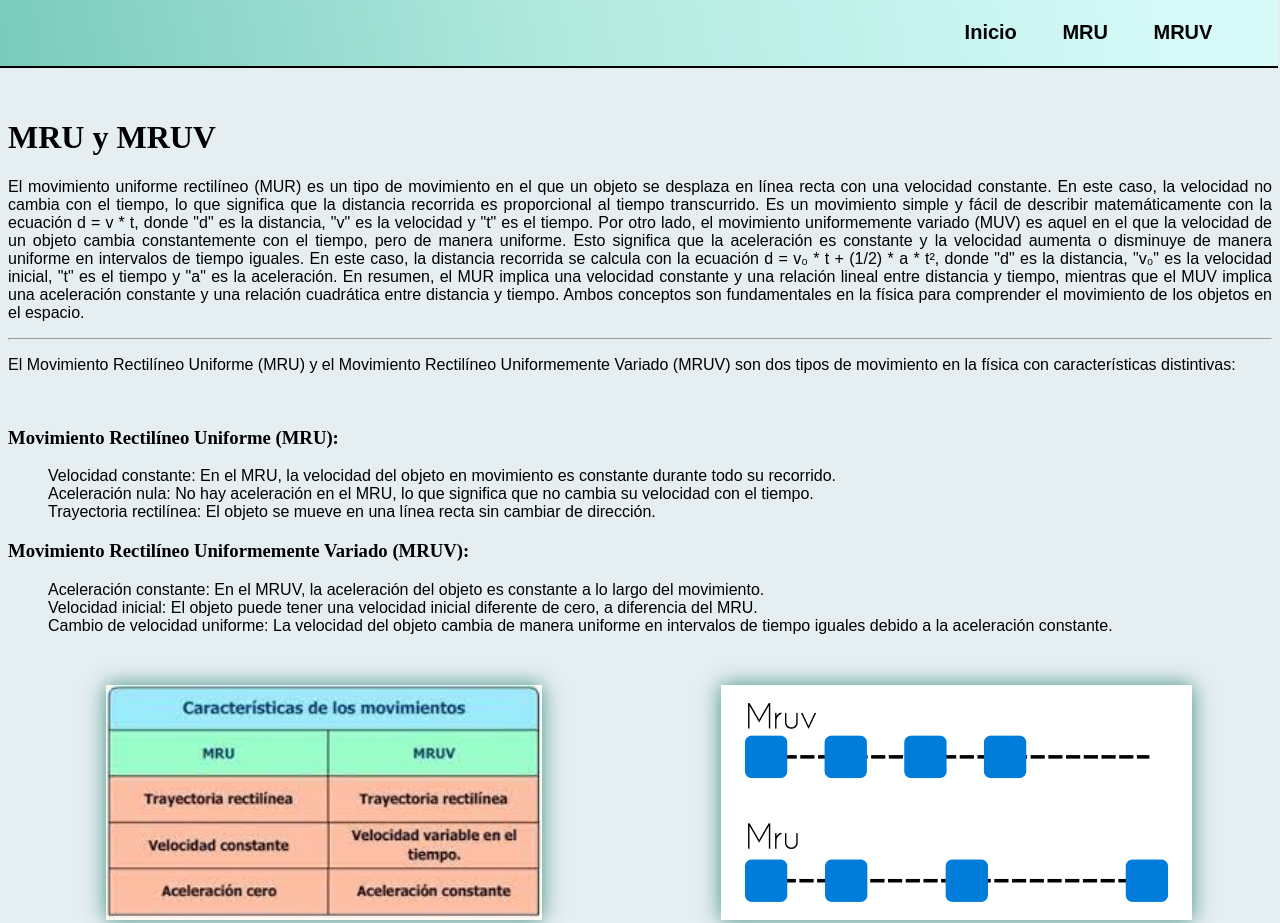
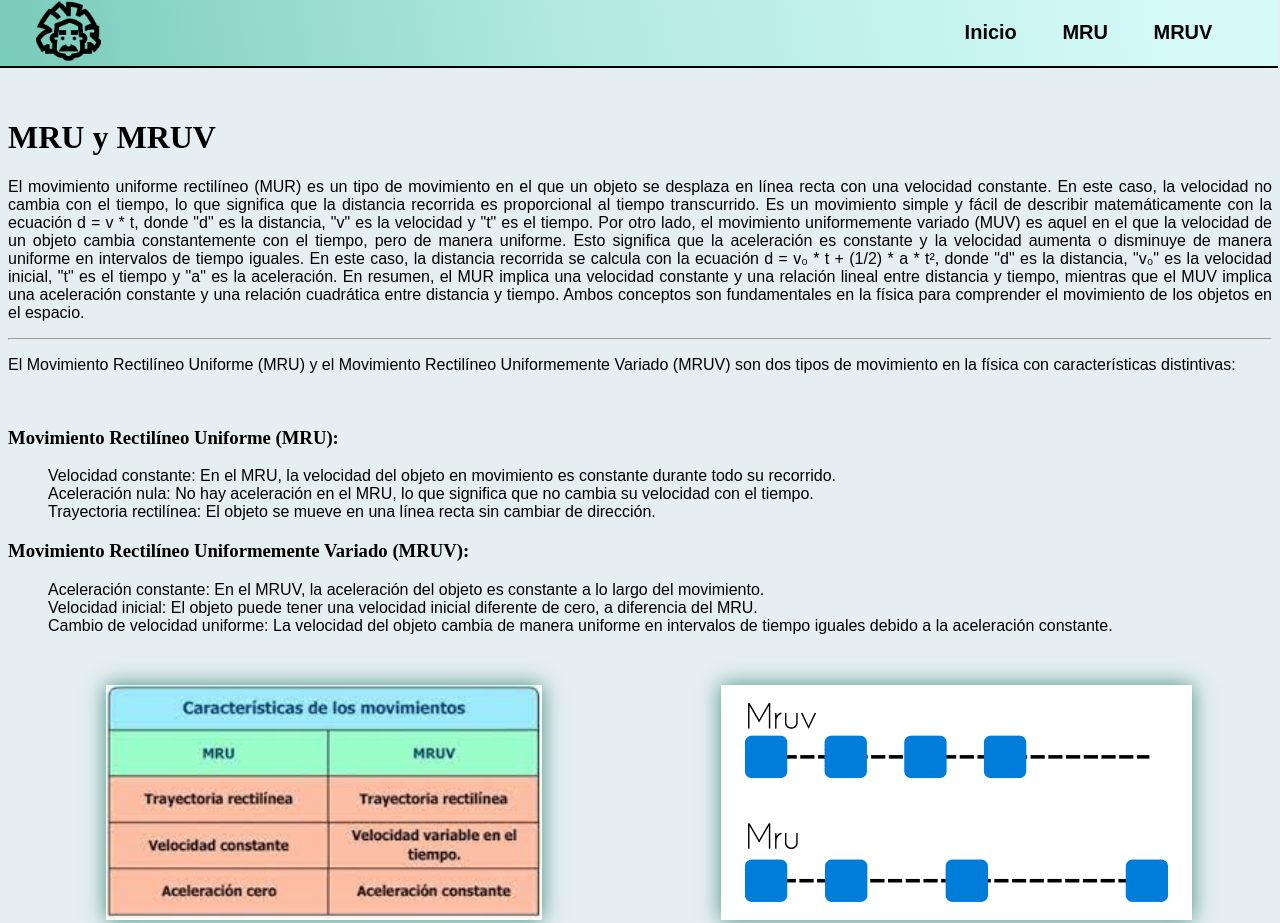
Before and after one commit to HenryQC25/MRU-V, a plain HTML site: page index.html in a window 1280 px wide. Shown: the top 923 px of the page. Drawn offline with Linux system fonts and the light colour scheme.

Commit message:
Update estilos.css

```diff
--- a/Css/estilos.css
+++ b/Css/estilos.css
@@ -63,7 +63,7 @@ body {
     margin-left: 1vw;
     width: 65px;
     height: 65px;
-    background-image: url("./Image/logo.png");
+    background-image: url("../Image/logo.png");
     background-size: 75px;
     background-position: center;
   }
```
